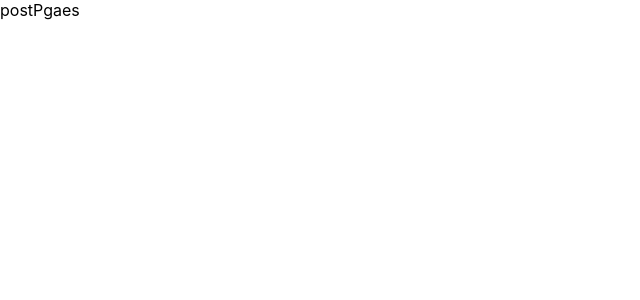
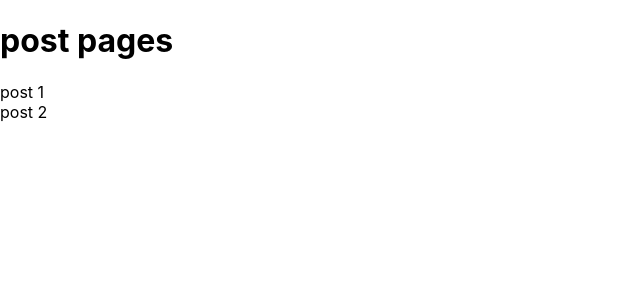
Before and after one commit to HanzaleLatifi/Next-js-courses, a Next.js app: page /posts in a window 1280 px wide. Shown: the top 300 px of the page, without its empty margins (0-640 px from the left). Built offline with nearby package versions, Linux system fonts and the light colour scheme.

Commit message:
Link Components

```diff
--- a/pages/posts/index.js
+++ b/pages/posts/index.js
@@ -1,7 +1,18 @@
+import Link from "next/link"
 
 function PostList() {
   return (
-    <div>postPgaes</div>
+    <div>
+      <h1>post pages</h1>
+      <Link href="/posts/1">
+        <a>post 1</a>
+      </Link>
+      <br/>
+      {/* when replace true , href is empty , back to / page when back from page */}
+      <Link href="/posts/2" replace>
+        <a>post 2</a>
+      </Link>
+    </div>
   )
 }
 
```
Also changed, not shown: pages/index.js (+12 -5 lines).
